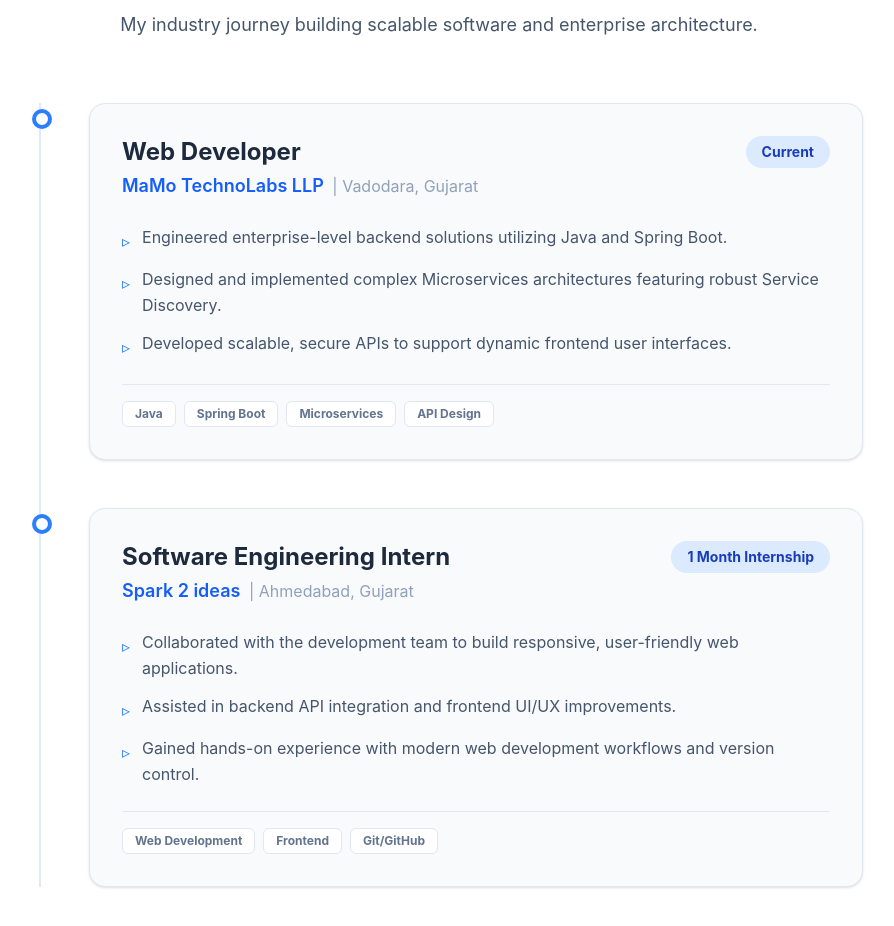
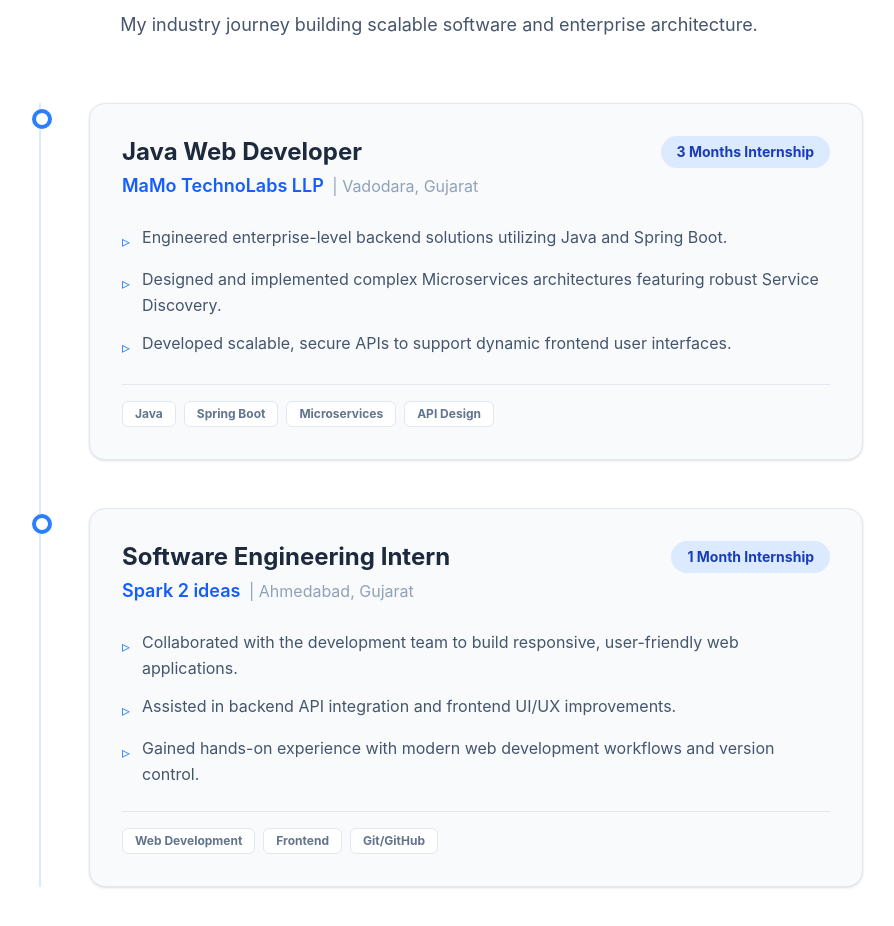
Before and after one commit to Mohammad-Kaif45/My-Portfolio, a React (Vite) app in the folder client/: page / in a window 1280 px wide. Shown: the part 1683-2609 px from the top of the page, without its empty margins (201-1095 px from the left). Built offline with nearby package versions, Linux system fonts and the light colour scheme; no server answers.

Commit message:
Added Experience timeline section for MaMo and Spark internships

```diff
--- a/client/src/components/Experience.jsx
+++ b/client/src/components/Experience.jsx
@@ -4,10 +4,10 @@ import React from 'react';
 const experiences = [
   {
     id: 1,
-    role: "Web Developer",
+    role: "Java Web Developer",
     company: "MaMo TechnoLabs LLP",
     location: "Vadodara, Gujarat",
-    duration: "Current",
+    duration: "3 Months Internship",
     highlights: [
       "Engineered enterprise-level backend solutions utilizing Java and Spring Boot.",
       "Designed and implemented complex Microservices architectures featuring robust Service Discovery.",
```
